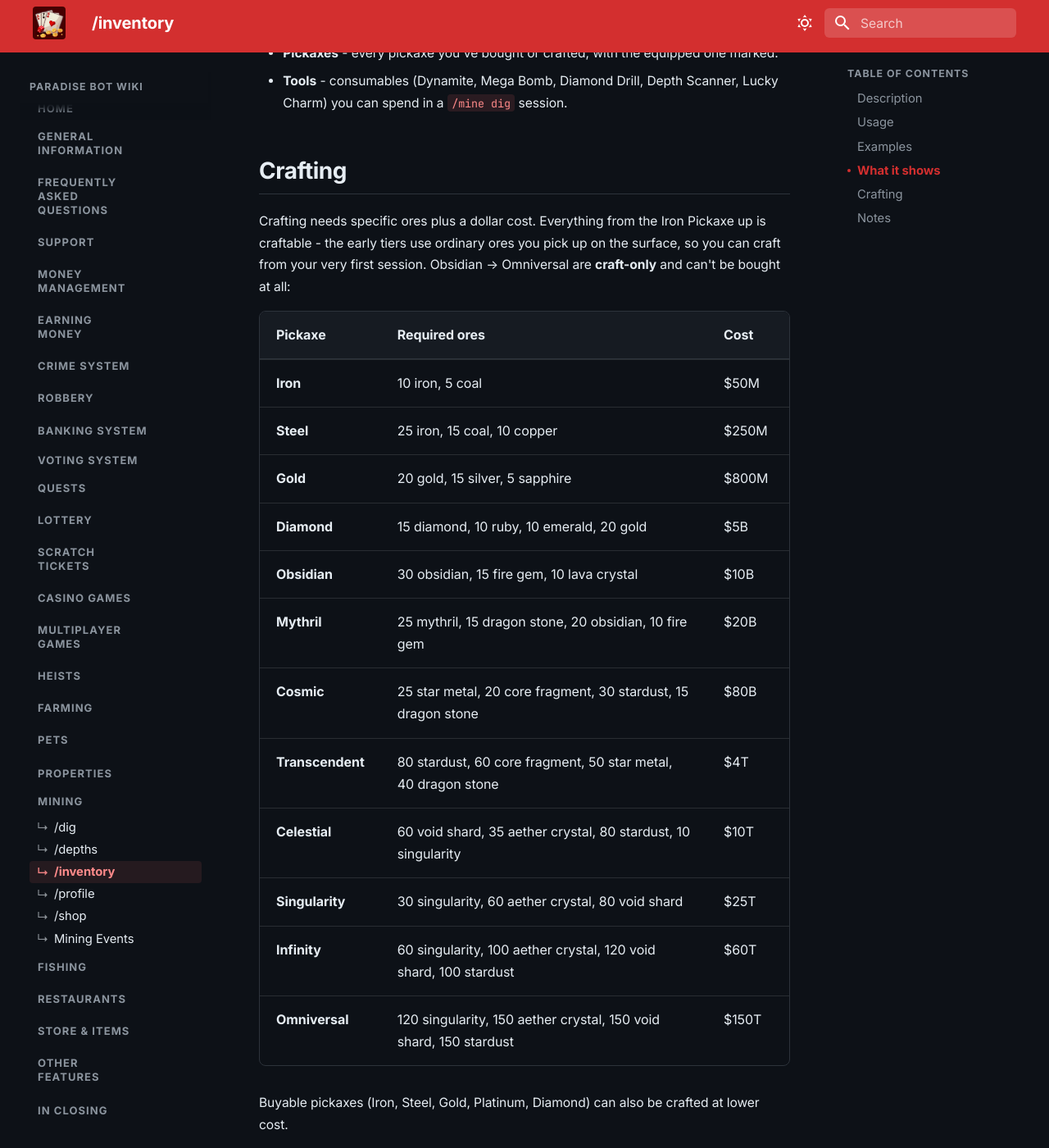
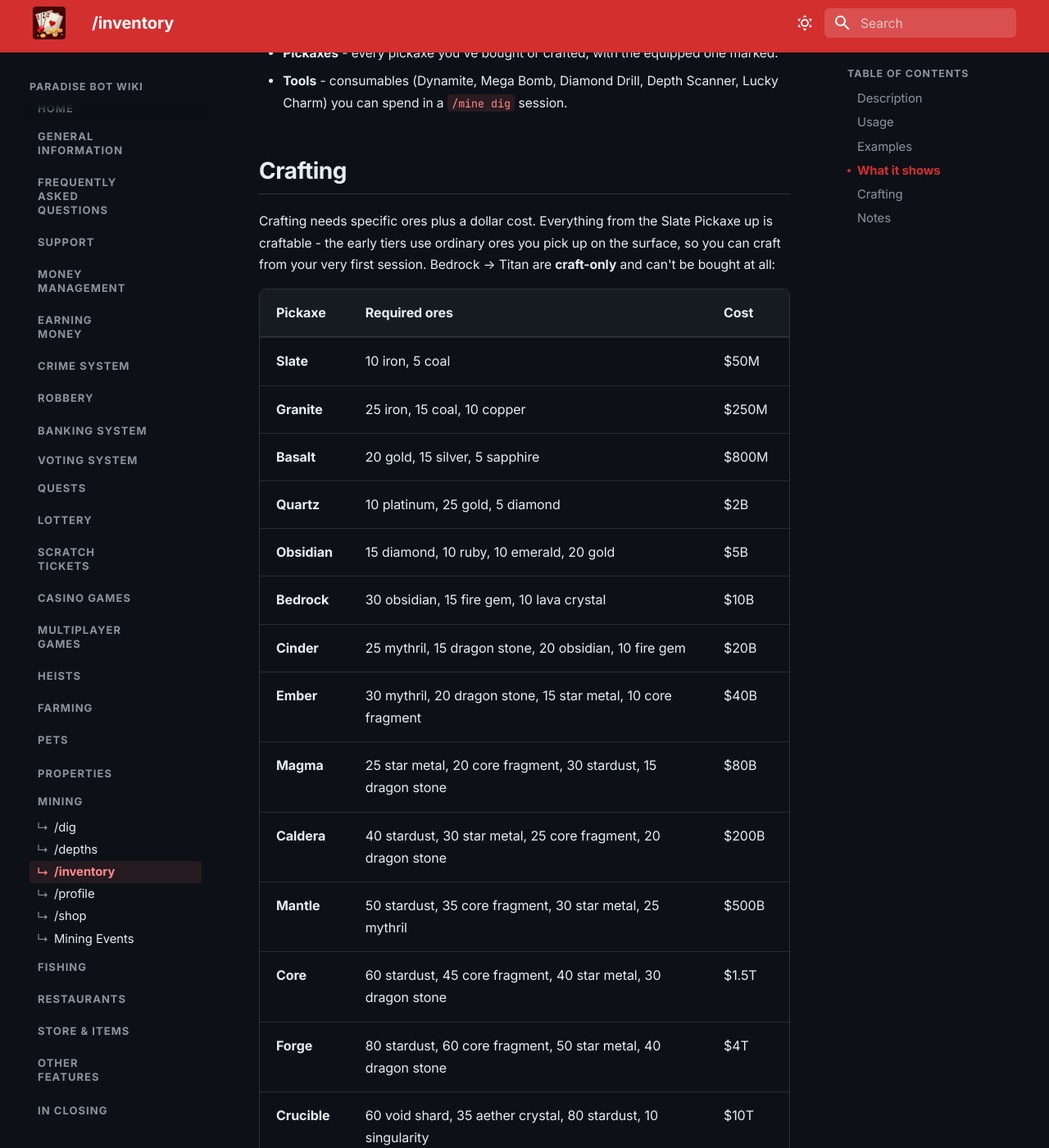
Before and after one commit to Daniel-191/casino-bot-wiki, an MkDocs documentation site: the page built from docs/features/mining/inventory.md, in a window 1280 px wide and 1400 px high, scrolled down 1084 px. Shown: the whole window at 82% size. Built offline with MkDocs 1.6.1 and Material for MkDocs 9.7.7, drawn with Linux system fonts in a browser that asks for light colours; some of the changed text lies outside the part shown.

Commit message:
Pickaxe names changed

```diff
--- a/docs/features/mining/inventory.md
+++ b/docs/features/mining/inventory.md
@@ -29,24 +29,29 @@ Each ore stack shows the money it's worth. That figure is the sum of the values
 
 ## Crafting
 
-Crafting needs specific ores plus a dollar cost. Everything from the Iron Pickaxe up is craftable - the early tiers use ordinary ores you pick up on the surface, so you can craft from your very first session. Obsidian → Omniversal are **craft-only** and can't be bought at all:
+Crafting needs specific ores plus a dollar cost. Everything from the Slate Pickaxe up is craftable - the early tiers use ordinary ores you pick up on the surface, so you can craft from your very first session. Bedrock → Titan are **craft-only** and can't be bought at all:
 
 | Pickaxe | Required ores | Cost |
 |---|---|---|
-| **Iron** | 10 iron, 5 coal | $50M |
-| **Steel** | 25 iron, 15 coal, 10 copper | $250M |
-| **Gold** | 20 gold, 15 silver, 5 sapphire | $800M |
-| **Diamond** | 15 diamond, 10 ruby, 10 emerald, 20 gold | $5B |
-| **Obsidian** | 30 obsidian, 15 fire gem, 10 lava crystal | $10B |
-| **Mythril** | 25 mythril, 15 dragon stone, 20 obsidian, 10 fire gem | $20B |
-| **Cosmic** | 25 star metal, 20 core fragment, 30 stardust, 15 dragon stone | $80B |
-| **Transcendent** | 80 stardust, 60 core fragment, 50 star metal, 40 dragon stone | $4T |
-| **Celestial** | 60 void shard, 35 aether crystal, 80 stardust, 10 singularity | $10T |
-| **Singularity** | 30 singularity, 60 aether crystal, 80 void shard | $25T |
-| **Infinity** | 60 singularity, 100 aether crystal, 120 void shard, 100 stardust | $60T |
-| **Omniversal** | 120 singularity, 150 aether crystal, 150 void shard, 150 stardust | $150T |
+| **Slate** | 10 iron, 5 coal | $50M |
+| **Granite** | 25 iron, 15 coal, 10 copper | $250M |
+| **Basalt** | 20 gold, 15 silver, 5 sapphire | $800M |
+| **Quartz** | 10 platinum, 25 gold, 5 diamond | $2B |
+| **Obsidian** | 15 diamond, 10 ruby, 10 emerald, 20 gold | $5B |
+| **Bedrock** | 30 obsidian, 15 fire gem, 10 lava crystal | $10B |
+| **Cinder** | 25 mythril, 15 dragon stone, 20 obsidian, 10 fire gem | $20B |
+| **Ember** | 30 mythril, 20 dragon stone, 15 star metal, 10 core fragment | $40B |
+| **Magma** | 25 star metal, 20 core fragment, 30 stardust, 15 dragon stone | $80B |
+| **Caldera** | 40 stardust, 30 star metal, 25 core fragment, 20 dragon stone | $200B |
+| **Mantle** | 50 stardust, 35 core fragment, 30 star metal, 25 mythril | $500B |
+| **Core** | 60 stardust, 45 core fragment, 40 star metal, 30 dragon stone | $1.5T |
+| **Forge** | 80 stardust, 60 core fragment, 50 star metal, 40 dragon stone | $4T |
+| **Crucible** | 60 void shard, 35 aether crystal, 80 stardust, 10 singularity | $10T |
+| **Furnace** | 30 singularity, 60 aether crystal, 80 void shard | $25T |
+| **Inferno** | 60 singularity, 100 aether crystal, 120 void shard, 100 stardust | $60T |
+| **Titan** | 120 singularity, 150 aether crystal, 150 void shard, 150 stardust | $150T |
 
-Buyable pickaxes (Iron, Steel, Gold, Platinum, Diamond) can also be crafted at lower cost.
+Buyable pickaxes (Slate, Granite, Basalt, Quartz, Obsidian) can also be crafted at lower cost.
 
 ## Notes
 
```
